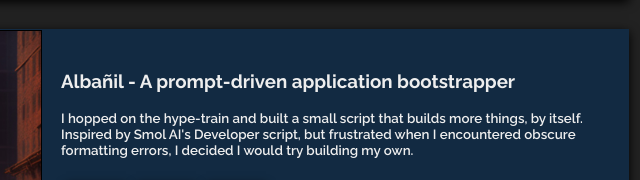
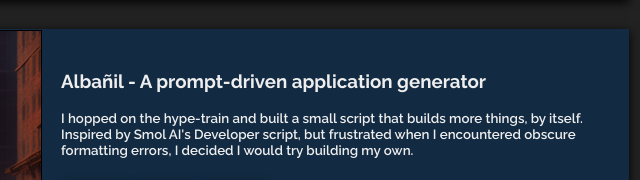
Before and after one commit to gultar/static-portfolio, a website with bundled scripts: page index.html in a window 1280 px wide. Shown: the part 1957-2137 px from the top of the page, 531-1171 px from the left. Built offline with nearby package versions, Linux system fonts and the light colour scheme.

```diff
--- a/index.html
+++ b/index.html
@@ -230,7 +230,7 @@
                     <div class="project-card left-project-card">
                         <img src="./images/albanil-lexica.jfif" alt="" class="project-card__image" style="width:auto;height:300px">
                         <div class="project-card__description-container">
-                            <h3 class="project-card__title">Albañil - A prompt-driven application bootstrapper</h3>
+                            <h3 class="project-card__title">Albañil - A prompt-driven application generator</h3>
                             <small class="project-card__description">I hopped on the hype-train and built a small script that builds more things, by itself. Inspired by Smol AI's Developer script, but frustrated when I encountered obscure formatting errors, I decided I would try building my own.</small>
                             <div class="small-skill-cards-container">
                                 <div title="Python" class="small-skill-card">
```
